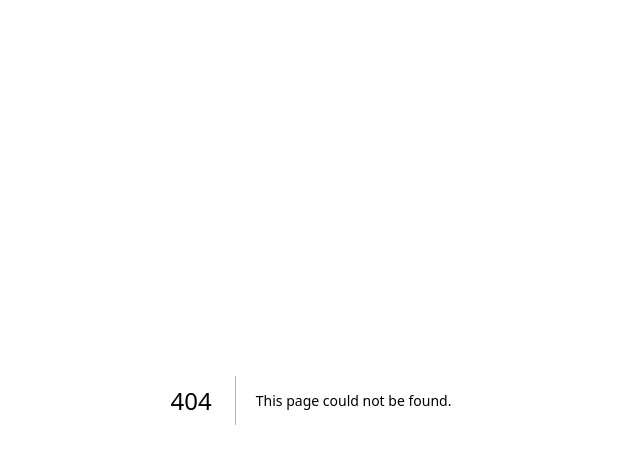
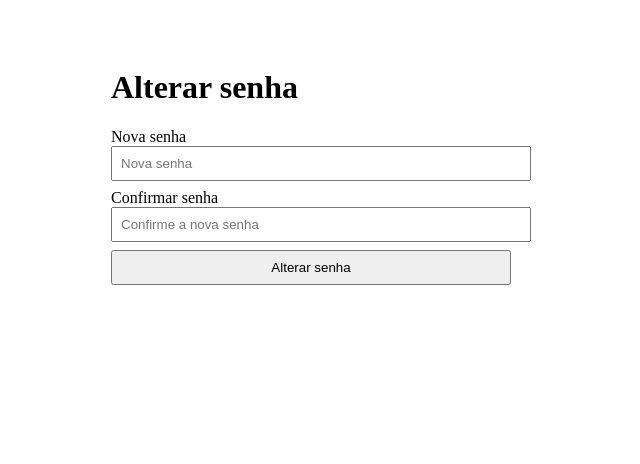
Before and after one commit to felipecaceraghi/batida-ponto-app, a Next.js app: page /change-password/1 in a window 1280 px wide. Before the commit this address had no page. Shown: the top 464 px of the page, without its empty margins (329-969 px from the left). Built offline with nearby package versions, Linux system fonts and the light colour scheme.

Commit message:
Create [token].tsx

```diff
--- /dev/null
+++ b/pages/change-password/[token].tsx
@@ -0,0 +1,80 @@
+import { useRouter } from 'next/router';
+import { useState, useEffect } from 'react';
+
+export default function ChangePassword() {
+  const router = useRouter();
+  const { token } = router.query;
+  const [password, setPassword] = useState('');
+  const [confirmPassword, setConfirmPassword] = useState('');
+  const [message, setMessage] = useState('');
+  const [submitting, setSubmitting] = useState(false);
+
+  useEffect(() => {
+    setMessage('');
+  }, [password, confirmPassword]);
+
+  async function handleSubmit(event: React.FormEvent) {
+    event.preventDefault();
+    if (!token || typeof token !== 'string') {
+      setMessage('Token inválido');
+      return;
+    }
+    if (password !== confirmPassword) {
+      setMessage('As senhas não conferem');
+      return;
+    }
+    setSubmitting(true);
+    try {
+      const res = await fetch('/api/change-password', {
+        method: 'POST',
+        headers: { 'Content-Type': 'application/json' },
+        body: JSON.stringify({ token, password })
+      });
+      const data = await res.json();
+      if (data.success) {
+        setMessage('Senha atualizada com sucesso. Você pode fazer login com a nova senha.');
+      } else {
+        setMessage(data.error || 'Falha ao atualizar a senha');
+      }
+    } catch (err) {
+      console.error(err);
+      setMessage('Erro ao conectar ao servidor');
+    } finally {
+      setSubmitting(false);
+    }
+  }
+
+  return (
+    <div style={{ maxWidth: '400px', margin: '2rem auto', padding: '1rem' }}>
+      <h1>Alterar senha</h1>
+      <form onSubmit={handleSubmit} style={{ display: 'flex', flexDirection: 'column', gap: '0.5rem' }}>
+        <label>
+          Nova senha
+          <input
+            type="password"
+            value={password}
+            onChange={(e) => setPassword(e.target.value)}
+            placeholder="Nova senha"
+            required
+            style={{ width: '100%', padding: '0.5rem' }}
+          />
+        </label>
+        <label>
+          Confirmar senha
+          <input
+            type="password"
+            value={confirmPassword}
+            onChange={(e) => setConfirmPassword(e.target.value)}
+            placeholder="Confirme a nova senha"
+            required
+            style={{ width: '100%', padding: '0.5rem' }}
+          />
+        </label>
+        <button type="submit" style={{ padding: '0.5rem', cursor: 'pointer' }} disabled={submitting}>
+          {submitting ? 'Enviando...' : 'Alterar senha'}
+        </button>
+      </form>
+      {message && <p style={{ marginTop: '1rem' }}>{message}</p>}
+    </div>
+  );
+}
```
